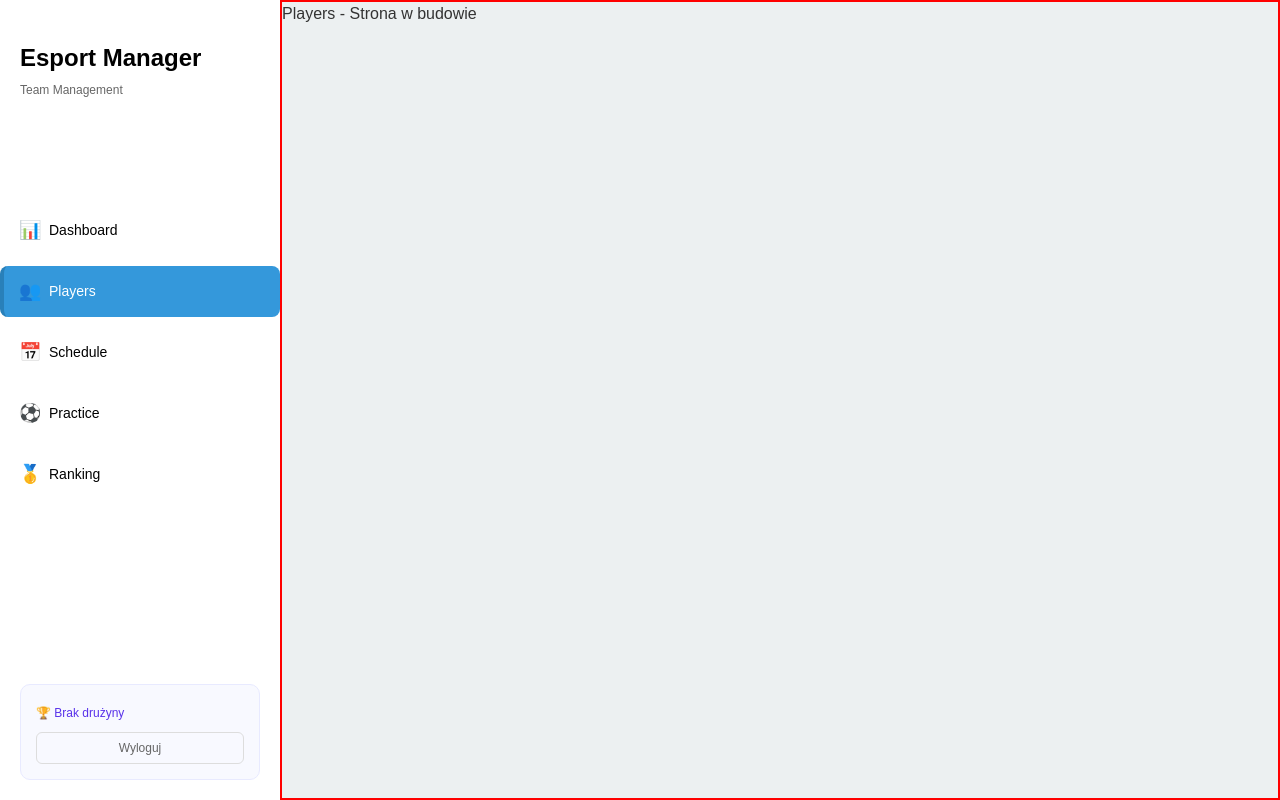
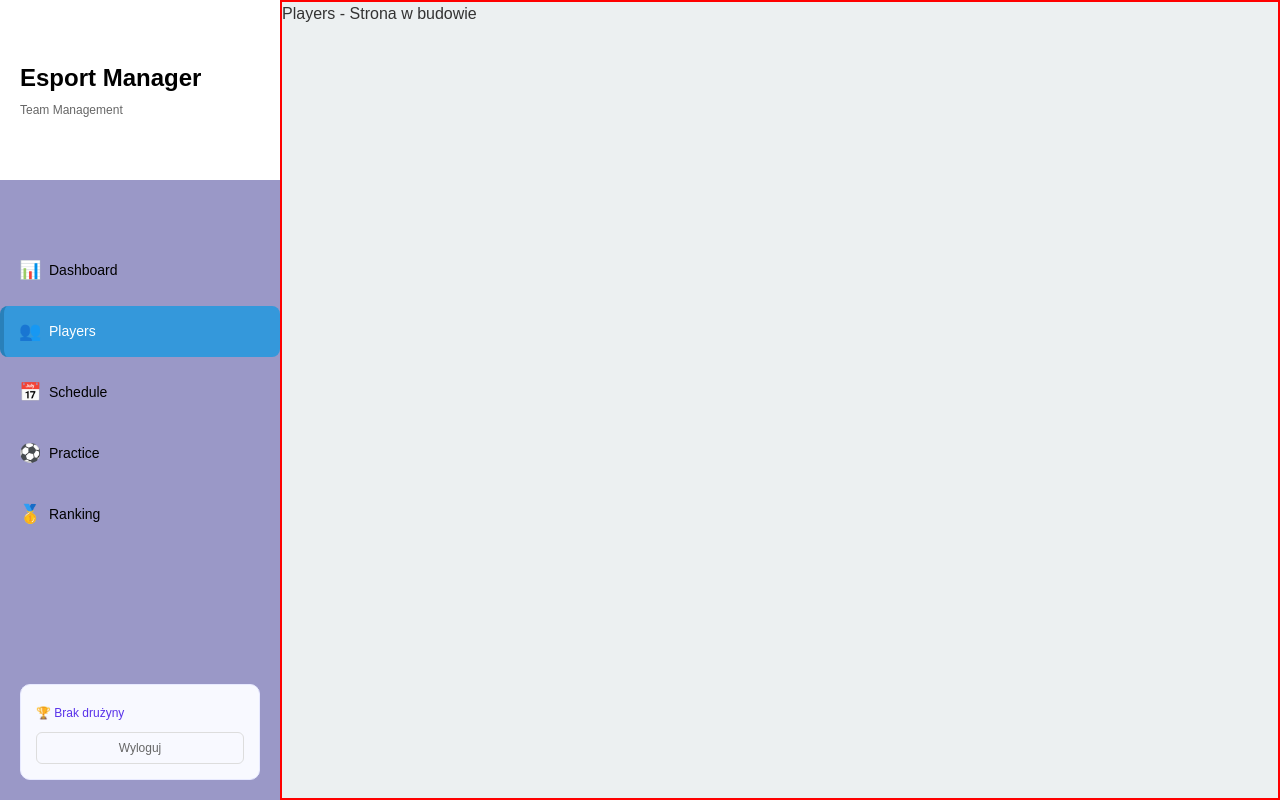
Before and after one commit to lilcodeine/esport-manager, a React (Vite) app: page / in a window 1280 px wide. Built offline with nearby package versions, Linux system fonts and the light colour scheme.

Commit message:
Small layout fixes4

```diff
--- a/src/App.css
+++ b/src/App.css
@@ -18,7 +18,7 @@ body {
 /* Sidebar */
 .sidebar {
   width: 280px;
-  background: #ffffff;
+  background: #9a98c7;
   color: white;
   position: fixed;
   height: 100vh;
@@ -65,7 +65,7 @@ body {
 }
 
 .nav-item:hover {
-  background: #96cad1;
+  background: #6377aa;
 }
 
 .nav-item.active:hover {
--- a/src/components/Sidebar.css
+++ b/src/components/Sidebar.css
@@ -11,7 +11,7 @@
 }
 
 .sidebar-header {
-  padding: 40px 20px;
+  padding: 60px 20px;
   border-bottom: 1px solid #ffffff;
   background: #ffffff;
 }
```
